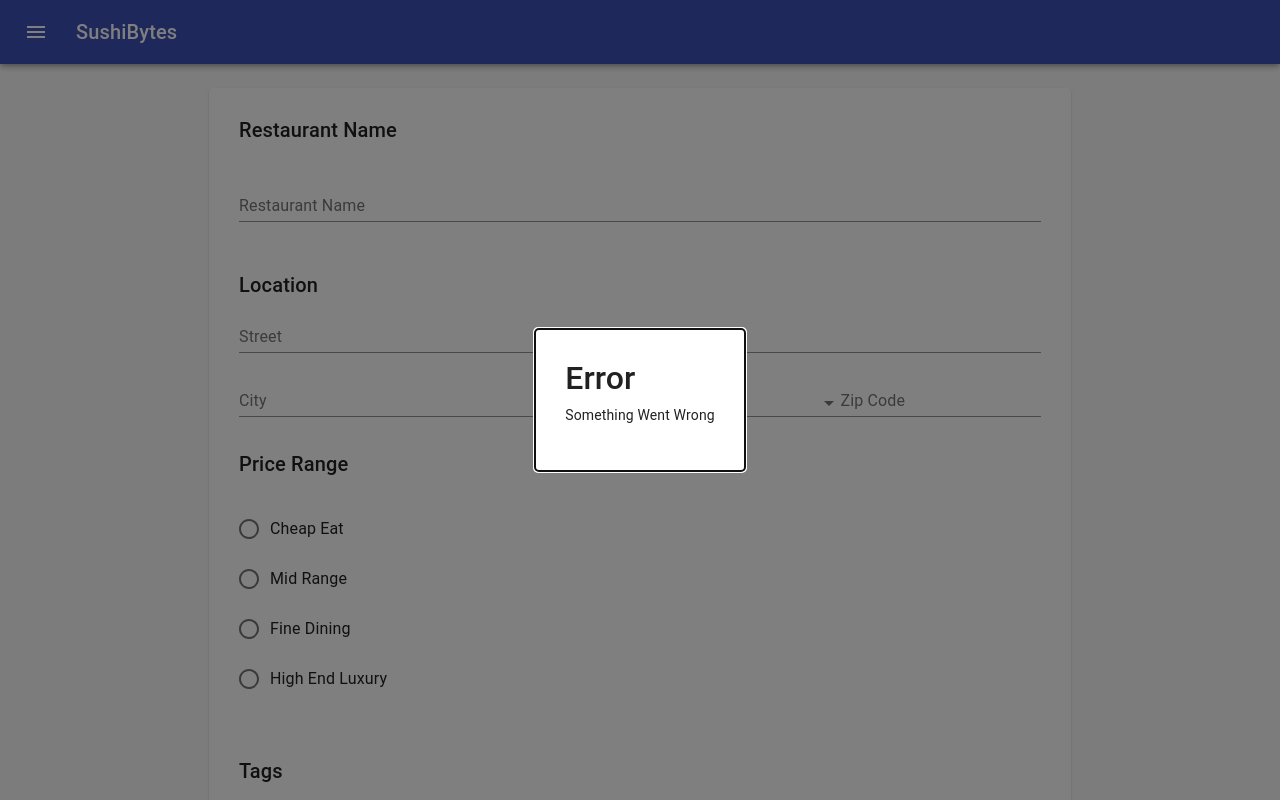
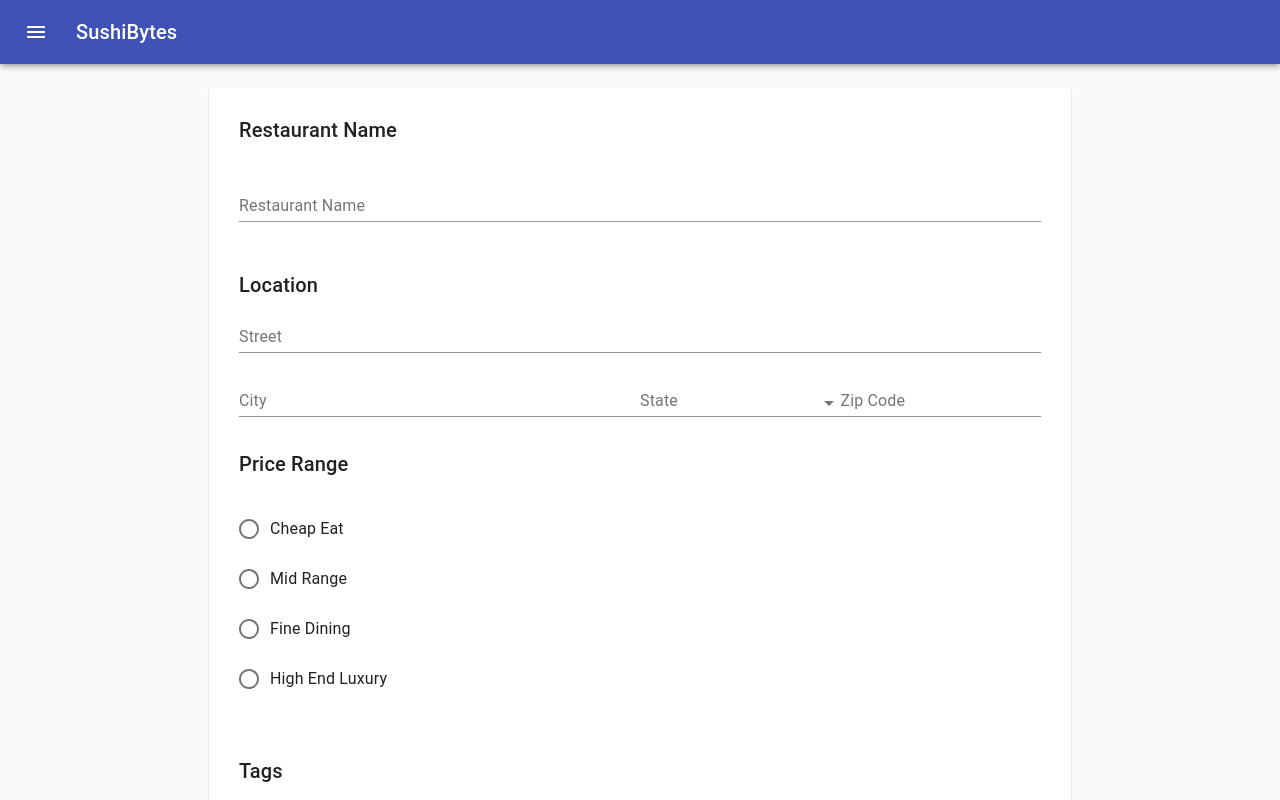
Before and after one commit to xSushiRollerx/AdminPortal, a React (Create React App) app: page /restaurant in a window 1280 px wide. Shown: the top 800 px of the page. Built offline with nearby package versions, Linux system fonts and the light colour scheme.

Commit message:
Moved Restaurant Form to page folder and add restaurant button on restaurant search page takes you to add restaurant page.

```diff
--- a/src/App.js
+++ b/src/App.js
@@ -5,7 +5,7 @@
 import './App.css';
 import RestaurantSearch from './pages/RestaurantSearch';
 import RestaurantProfile from './pages/RestaurantProfile';
-import RestaurantForm from './components/RestaurantAdd/RestaurantForm';
+import RestaurantForm from './pages/RestaurantForm';
 
 const useStyles = makeStyles((theme) => ({
     content: {
--- a/src/components/RestaurantAdd/RestaurantForm.jsx
+++ b/src/pages/RestaurantForm.jsx
@@ -12,7 +12,7 @@
 import Chip from '@material-ui/core/Chip';
 import Button from '@material-ui/core/Button';
 import FormHelperText from '@material-ui/core/FormHelperText';
-import RestaurantService from './../../services/RestaurantService';
+import RestaurantService from '../services/RestaurantService';
 import Modal from '@material-ui/core/Modal';
 import Backdrop from '@material-ui/core/Backdrop';
 import Card from '@material-ui/core/Card';
@@ -117,7 +117,7 @@
         name: { error: false, text: '' },
         price: { error: false, text: '' }
     });
-    const [open, setOpen] = useState(true);
+    const [open, setOpen] = useState(false);
 
     const handleClose = () => {
         setOpen(false);
--- a/src/pages/RestaurantSearch.jsx
+++ b/src/pages/RestaurantSearch.jsx
@@ -13,6 +13,7 @@
 import Button from '@material-ui/core/Button';
 import Autocomplete from '@material-ui/lab/Autocomplete';
 import { useState, useEffect } from 'react';
+import { useHistory } from "react-router-dom";
 
 
 const useStyles = makeStyles((theme) => ({
@@ -53,6 +54,7 @@
 }));
 
 export default function RestaurantSearch(props) {
+    const history = useHistory();
     const style = useStyles();
     const [page, setPage] = useState(0);
     const [pageSize, setPageSize] = useState(10);
@@ -219,7 +221,7 @@
                         </Grid>
                         <Grid item xs={4}>
                             <Grid container direction="row" justify="flex-end">
-                                 <Button variant="contained" color="primary" disableElevation>
+                                 <Button onClick={() => {history.push("/restaurant")}}variant="contained" color="primary" disableElevation>
                                     Add Restaurant
                                 </Button>
                             </Grid>
```
